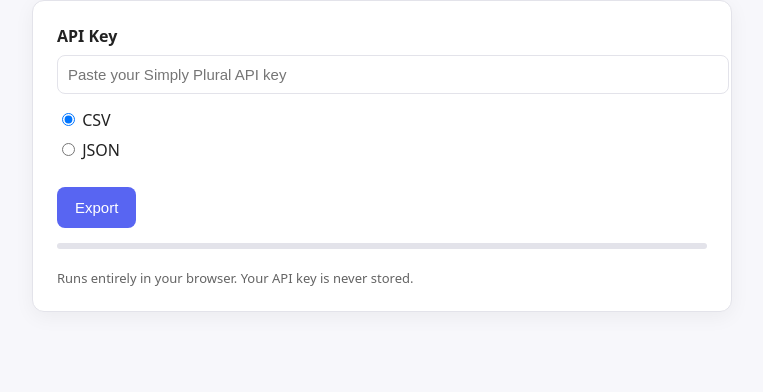
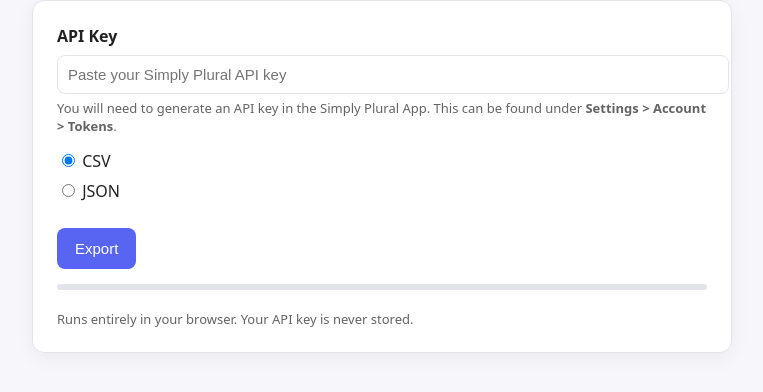
Before and after one commit to GreenFlora/simplyplural-csv-export, a plain HTML site: page docs/index.html in a window 1280 px wide. Shown: the part 126-518 px from the top of the page, without its empty margins (258-1021 px from the left). Drawn offline with Linux system fonts and the light colour scheme.

Commit message:
feat: add info note where to get the token from

```diff
--- a/docs/index.html
+++ b/docs/index.html
@@ -6,7 +6,7 @@
 
     <title>Simply Plural Member Export</title>
 
-    <link rel="stylesheet" href="styles.css">
+    <link rel="stylesheet" href="styles.css" />
   </head>
 
   <body>
@@ -21,6 +21,10 @@
           type="password"
           placeholder="Paste your Simply Plural API key"
         />
+        <div class="info-note">
+          You will need to generate an API key in the Simply Plural App. This
+          can be found under <strong>Settings &gt; Account &gt; Tokens</strong>.
+        </div>
 
         <div class="radio-group">
           <label>
--- a/docs/styles.css
+++ b/docs/styles.css
@@ -112,3 +112,9 @@
   font-size: 13px;
   opacity: 0.7;
 }
+
+.info-note {
+  font-size: 13px;
+  opacity: 0.7;
+  margin-top: 5px;
+}
```
